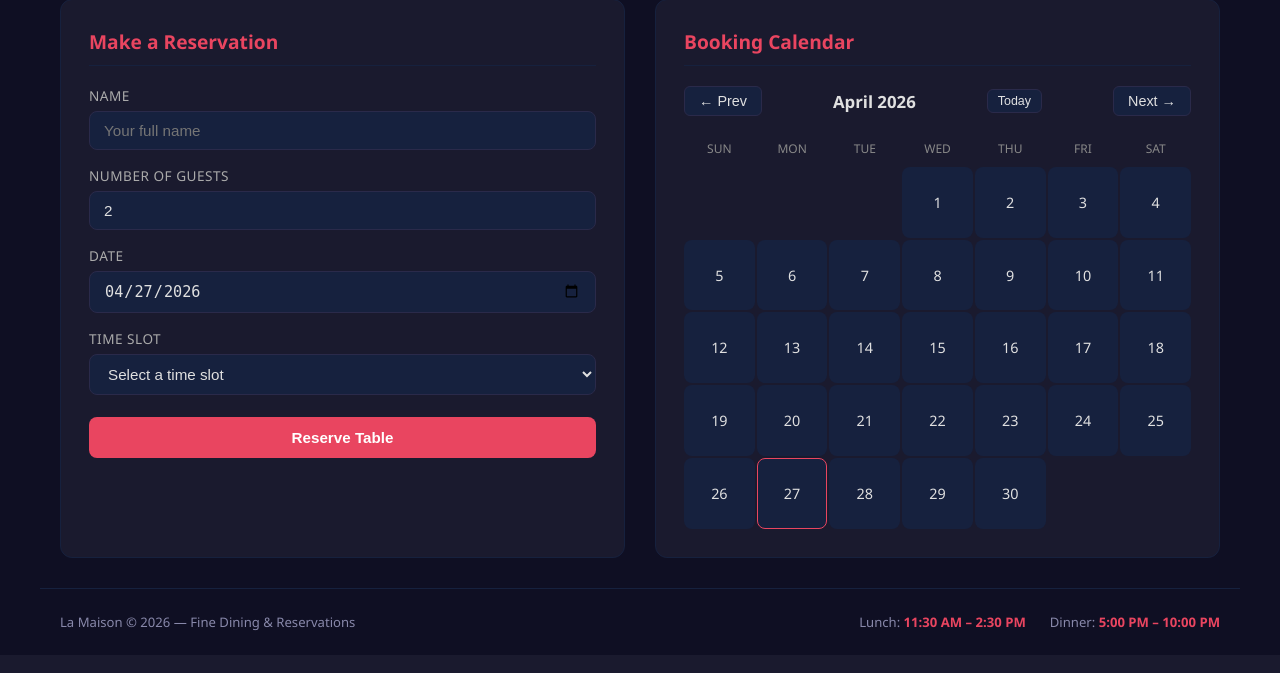
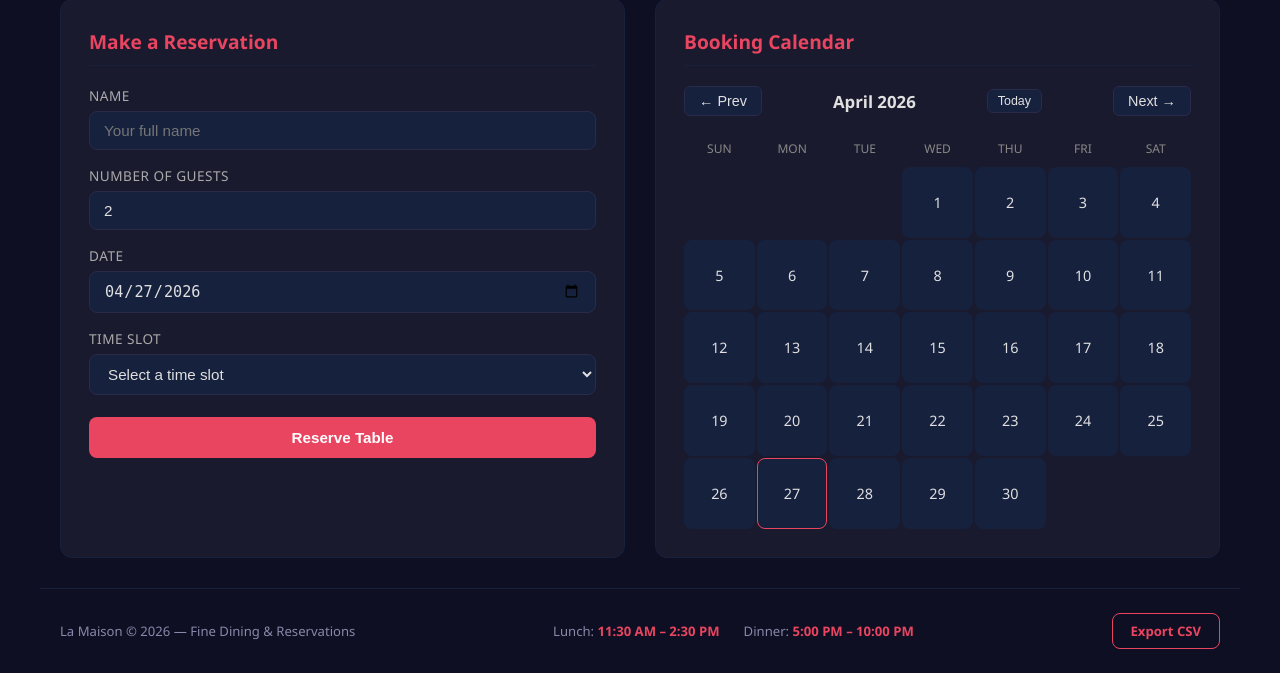
Before and after one commit to ShubhamDevops07/restaurant-booking, a Flask app: page / in a window 1280 px wide. Shown: the part 229-902 px from the top of the page. Before the commit the page ends 859 px from the top, so only its background shows below. Run offline with Flask 2, Linux system fonts and the light colour scheme; data that the repository does not hold is empty.

Commit message:
Add CSV export feature for bookings
https://claude.ai/code/session_01PptQnP7Y3WFZqfcoheT1ZF

```diff
--- a/app.py
+++ b/app.py
@@ -1,7 +1,9 @@
+import csv
+import io
 import sqlite3
 import os
 from datetime import datetime
-from flask import Flask, render_template, request, jsonify
+from flask import Flask, render_template, request, jsonify, Response
 
 app = Flask(__name__)
 DB_PATH = os.path.join(os.path.dirname(os.path.abspath(__file__)), "restaurant.db")
@@ -124,6 +126,25 @@ def api_stats():
     })
 
 
+@app.route("/api/bookings/export")
+def export_bookings():
+    conn = get_db()
+    bookings = conn.execute("SELECT * FROM bookings ORDER BY date, time").fetchall()
+    conn.close()
+
+    output = io.StringIO()
+    writer = csv.writer(output)
+    writer.writerow(["ID", "Name", "Guests", "Date", "Time", "Created At"])
+    for b in bookings:
+        writer.writerow([b["id"], b["name"], b["guests"], b["date"], b["time"], b["created_at"]])
+
+    return Response(
+        output.getvalue(),
+        mimetype="text/csv",
+        headers={"Content-Disposition": f"attachment; filename=bookings_{datetime.now().strftime('%Y%m%d')}.csv"},
+    )
+
+
 @app.route("/health")
 def health():
     status = {"status": "healthy", "timestamp": datetime.utcnow().isoformat() + "Z"}
--- a/templates/index.html
+++ b/templates/index.html
@@ -96,6 +96,16 @@
             font-size: 0.8rem;
         }
         .btn-cancel:hover { background: #e94560; color: #fff; }
+        .btn-export {
+            background: transparent;
+            border: 1px solid #e94560;
+            color: #e94560;
+            padding: 8px 18px;
+            text-decoration: none;
+            font-size: 0.82rem;
+            display: inline-block;
+        }
+        .btn-export:hover { background: #e94560; color: #fff; }
 
         .msg {
             margin-top: 14px;
@@ -373,6 +383,7 @@
             <div>Lunch: <span>11:30 AM &ndash; 2:30 PM</span></div>
             <div>Dinner: <span>5:00 PM &ndash; 10:00 PM</span></div>
         </div>
+        <a href="/api/bookings/export" class="btn btn-export">Export CSV</a>
     </footer>
 
     <script>
```
